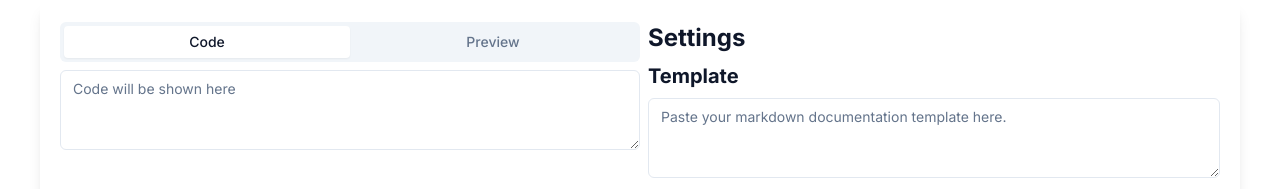
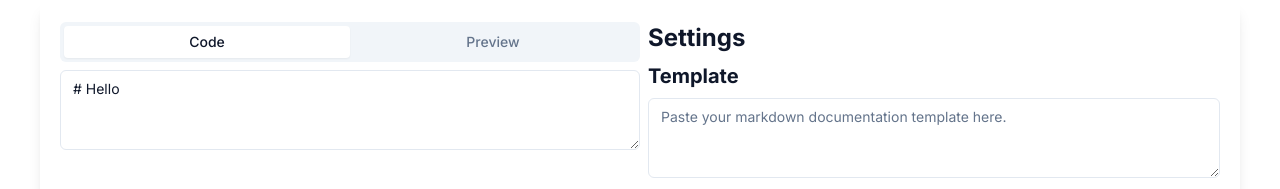
Before and after one commit to DevyusCode/DevDocGPT, a Next.js app: page / in a window 1280 px wide. Shown: the part 871-1060 px from the top of the page. Built offline with nearby package versions, Linux system fonts and the light colour scheme.

Commit message:
Fixed some issues

```diff
--- a/app/page.tsx
+++ b/app/page.tsx
@@ -1,7 +1,6 @@
 "use client"
 
 import React, { useState } from "react"
-import Link from "next/link"
 import { Configuration, OpenAIApi } from "openai"
 
 import { siteConfig } from "@/config/site"
@@ -21,6 +20,7 @@ import { Textarea } from "@/components/ui/textarea"
 
 export default function IndexPage() {
   let model = "gpt-3.5-turbo"
+  let [md, setMd] = useState("# Hello")
   async function getDoc() {
     let key: string = (document.getElementById("pwr") as HTMLInputElement).value
 
@@ -54,15 +54,14 @@ export default function IndexPage() {
           },
         ],
       })
-      let res = completion.data.choices[0].message.content
-      let text = document.getElementById("codetxt") as HTMLTextAreaElement
-      text.value = res
+      let res = completion.data.choices[0].message?.content
+      setMd(res ?? "An error occured")
     } catch (error) {
       alert("An error occured:\n" + error)
     }
   }
 
-  function onModelChange(v) {
+  function onModelChange(v: string) {
     model = v
   }
 
@@ -87,11 +86,11 @@ export default function IndexPage() {
               <Textarea
                 id="codetxt"
                 placeholder="Code will be shown here"
-                className=""
+                value={md}
               />
             </TabsContent>
 
-            <TabsContent value="preview">Soon.</TabsContent>
+            <TabsContent value="preview"></TabsContent>
           </Tabs>
         </div>
         <div className="space-y-2">
--- a/package.json
+++ b/package.json
@@ -28,7 +28,6 @@
     "react-code-blocks": "^0.0.9-0",
     "react-day-picker": "^8.6.0",
     "react-dom": "^18.2.0",
-    "react-markdown": "^8.0.7",
     "sharp": "^0.31.3",
     "tailwind-merge": "^1.12.0",
     "tailwindcss-animate": "^1.0.5"
```
Also changed, not shown: 1 other file (tests, documents, lock files or other folders).
